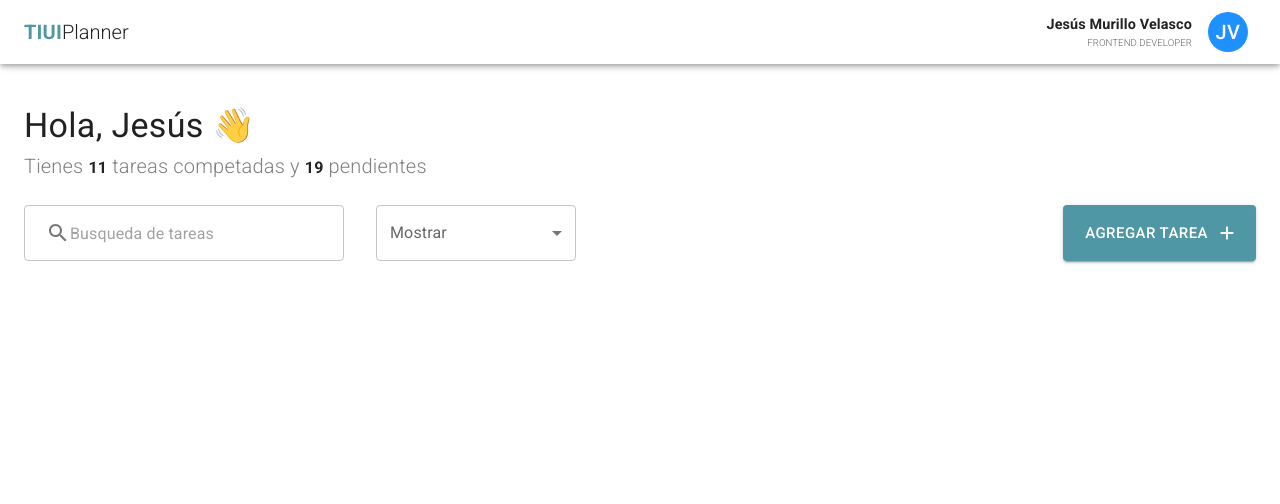
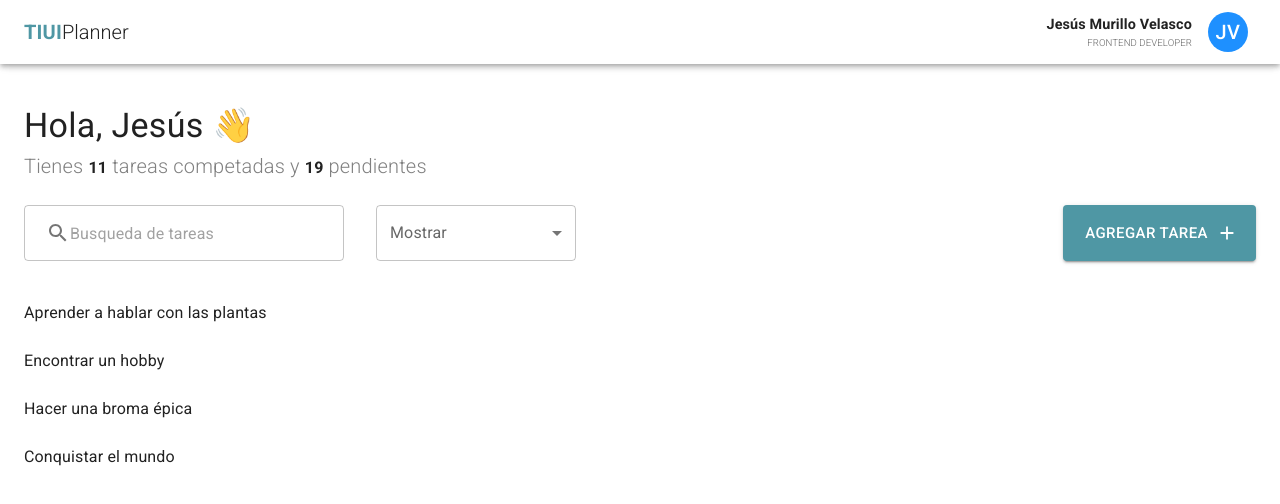
Before and after one commit to tiui-fulfillment/tiui-frontend-test, a React (Vite) app: page / in a window 1280 px wide. Shown: the top 504 px of the page. Built offline with nearby package versions, Linux system fonts and the light colour scheme.

Commit message:
Añade el componente TaskList

```diff
--- a/src/App.tsx
+++ b/src/App.tsx
@@ -1,5 +1,11 @@
 import { Container } from "@mui/material";
-import { Navbar, TaskActionPanel, WelcomeTaskSummary } from "./components";
+import {
+  Navbar,
+  TaskActionPanel,
+  TaskList,
+  WelcomeTaskSummary,
+} from "./components";
+import { tasks } from "./mocks/tasks.json";
 
 function App() {
   return (
@@ -8,6 +14,7 @@ function App() {
       <Container maxWidth="xl" sx={{ mt: "100px" }}>
         <WelcomeTaskSummary />
         <TaskActionPanel />
+        <TaskList tasks={tasks} />
       </Container>
     </>
   );
--- a/src/components/index.ts
+++ b/src/components/index.ts
@@ -1,3 +1,4 @@
 export { Navbar } from "./navbar/Navbar";
 export { WelcomeTaskSummary } from "./welcome-task-summary/WelcomeTaskSummary";
 export { TaskActionPanel } from "./task-action-panel/TaskActionPanel";
+export { TaskList } from "./task-list/TaskList";
--- /dev/null
+++ b/src/components/task-list/TaskList.tsx
@@ -0,0 +1,23 @@
+import { Box } from "@mui/material";
+import { Task } from "../../interfaces";
+
+interface Props {
+  tasks: Task[];
+}
+
+export function TaskList({ tasks }: Props) {
+  return (
+    <Box
+      sx={{
+        mt: 5,
+        display: "flex",
+        flexDirection: "column",
+        gap: 3,
+      }}
+    >
+      {tasks.map((task) => (
+        <div>{task.title}</div>
+      ))}
+    </Box>
+  );
+}
--- /dev/null
+++ b/src/interfaces/index.ts
@@ -0,0 +1 @@
+export type { Task } from "./task";
--- a/src/mocks/tasks.json
+++ b/src/mocks/tasks.json
@@ -1,4 +1,5 @@
-[
+{
+  "tasks": [
     {
       "id": "1",
       "title": "Aprender a hablar con las plantas",
@@ -32,3 +33,4 @@
       "createdAt": "Sáb 29 de Jun"
     }
   ]
+}
```
Also changed, not shown: src/interfaces/task.ts (added, +8 -0 lines). Lines whose indentation alone changed are shown as unchanged.
